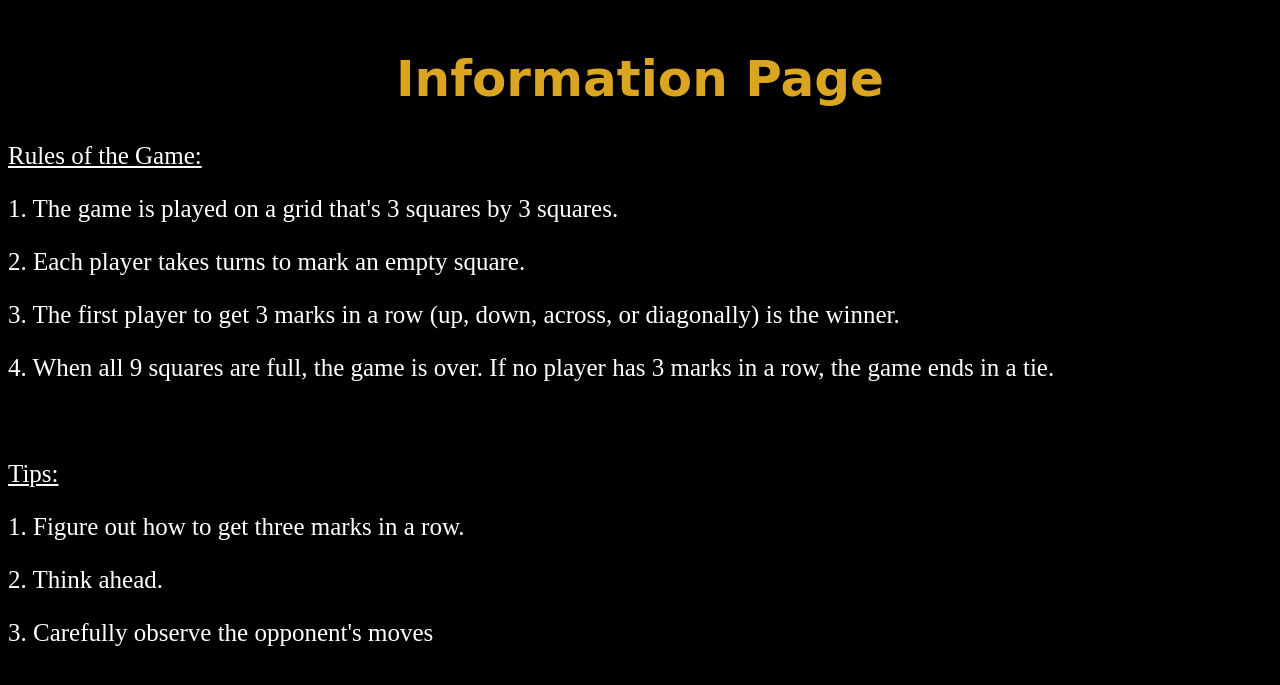
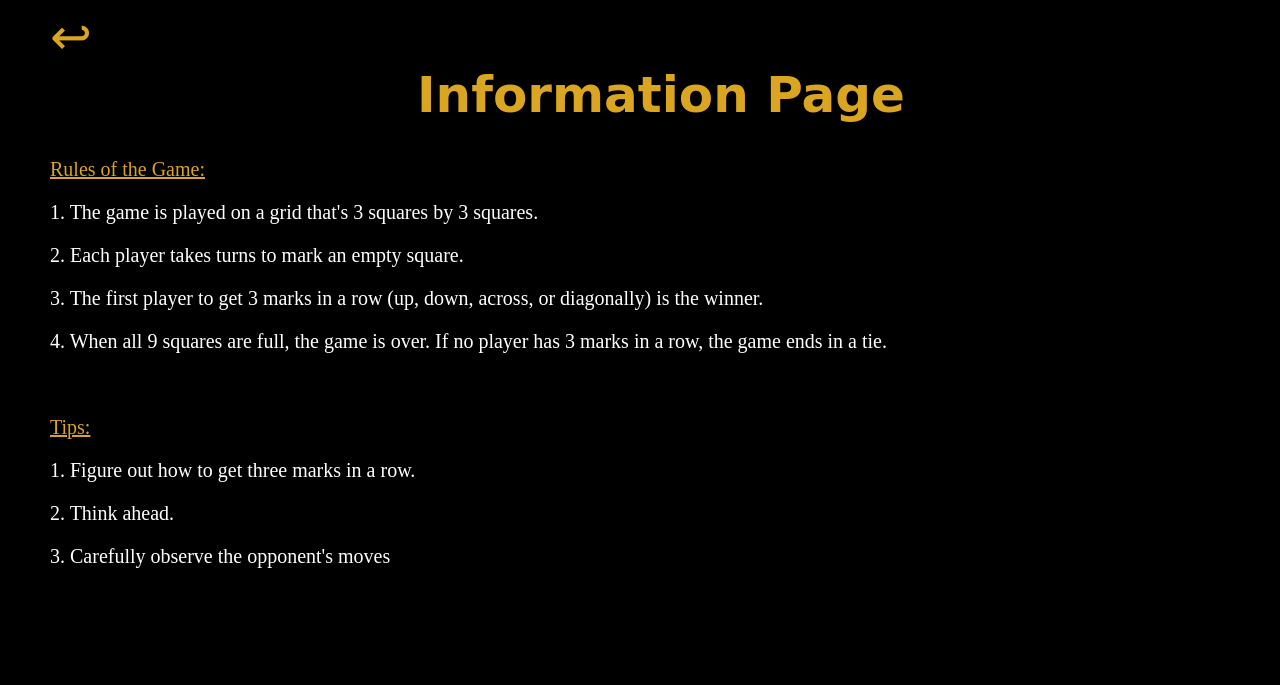
Before and after one commit to aliasgar-m/TIC-TAC-TOE-Game, a Flask app: page /info in a window 1280 px wide. Shown: the top 685 px of the page. Run offline with Flask 2, Linux system fonts and the light colour scheme.

Commit message:
added return arrow

```diff
--- /dev/null
+++ b/static/info.js
@@ -0,0 +1,10 @@
+// HTML variables
+const returnDiv = document.querySelector('.return');
+
+//functions
+const handleReturn = (e) => {
+    history.back()
+}
+
+//event listeners
+returnDiv.addEventListener('click', handleReturn);
--- a/static/info_page.css
+++ b/static/info_page.css
@@ -1,15 +1,27 @@
+
+body {
+    background: black;
+    color: white;
+    font-size: 20px;
+    margin-left: 50px;
+}
 
 .title {
     justify-content: center;
     display: flex;
     font-family: cursive;
-    margin-top: 50px;
+    margin-top: 0px;
     font-size: 50px;
-    color: goldenrod
+    color: goldenrod;
 }
 
-body {
-    background: black;
+.return {
+    display: inline-flex;
+    font-size: 50px;
+    color: goldenrod;
+    cursor: pointer;
+}
+
+.return:hover {
     color: white;
-    font-size: 25px;
 }
--- a/templates/info_page.html
+++ b/templates/info_page.html
@@ -8,17 +8,18 @@
     <title>Info Page</title>
 </head>
 <body>
+    <div class="return"> &#8617 </div>
     <h1 class="title">Information Page</h1>
-    <p><u>Rules of the Game:</u></p>
+    <p style="color:goldenrod;"><u>Rules of the Game:</u></p>
     <p>1. The game is played on a grid that's 3 squares by 3 squares.</p>
     <p>2. Each player takes turns to mark an empty square.</p>
     <p>3. The first player to get 3 marks in a row (up, down, across, or diagonally) is the winner.</p>
     <p>4. When all 9 squares are full, the game is over. If no player has 3 marks in a row, the game ends in a tie.</p>
     <br>
-    <p><u>Tips:</u></p>
+    <p style="color:goldenrod;"><u>Tips:</u></p>
     <p>1. Figure out how to get three marks in a row.</p>
     <p>2. Think ahead.</p>
     <p>3. Carefully observe the opponent's moves</p>
-
+    <script src="/static/info.js"></script>
 </body>
 </html>
```
